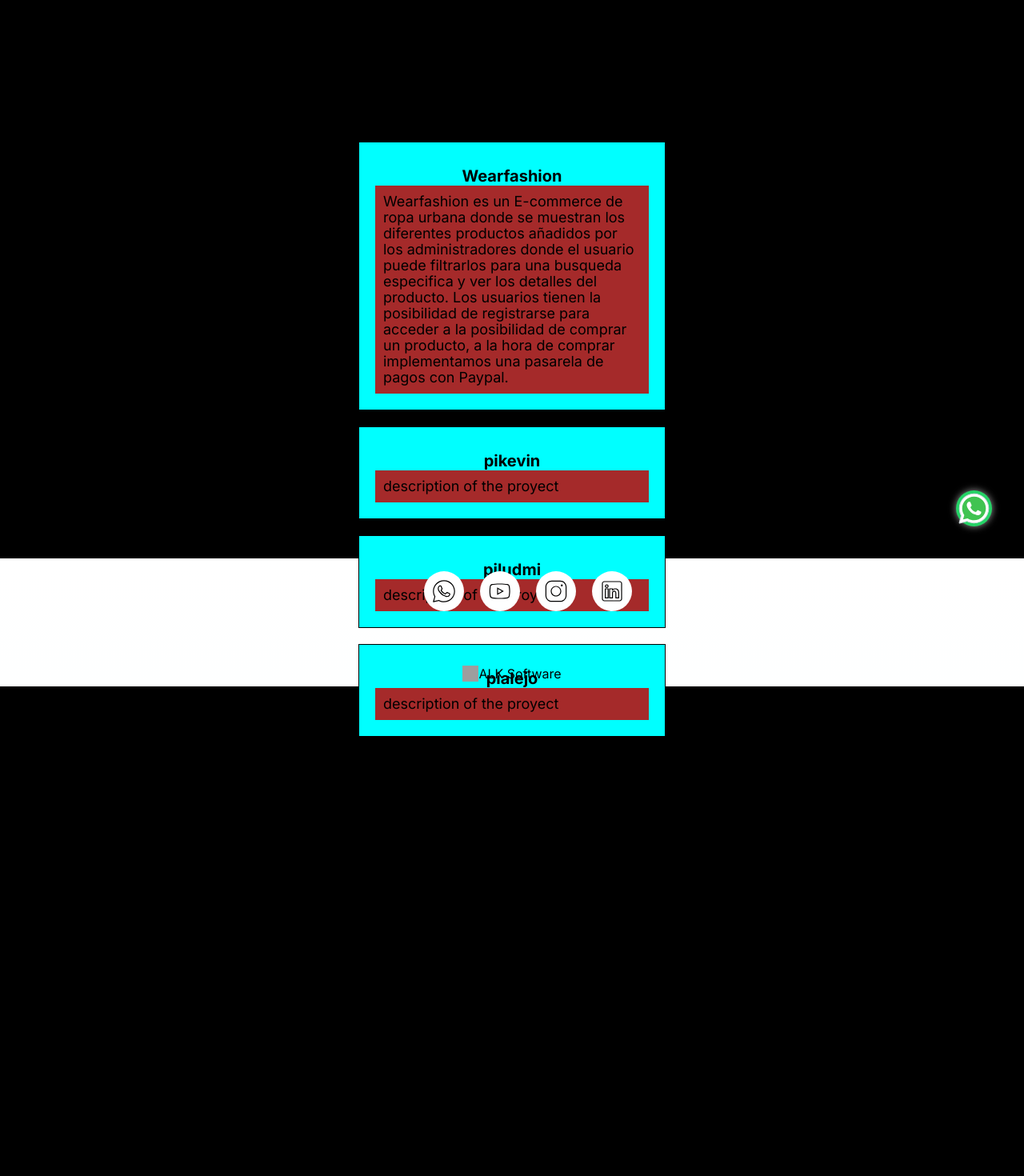
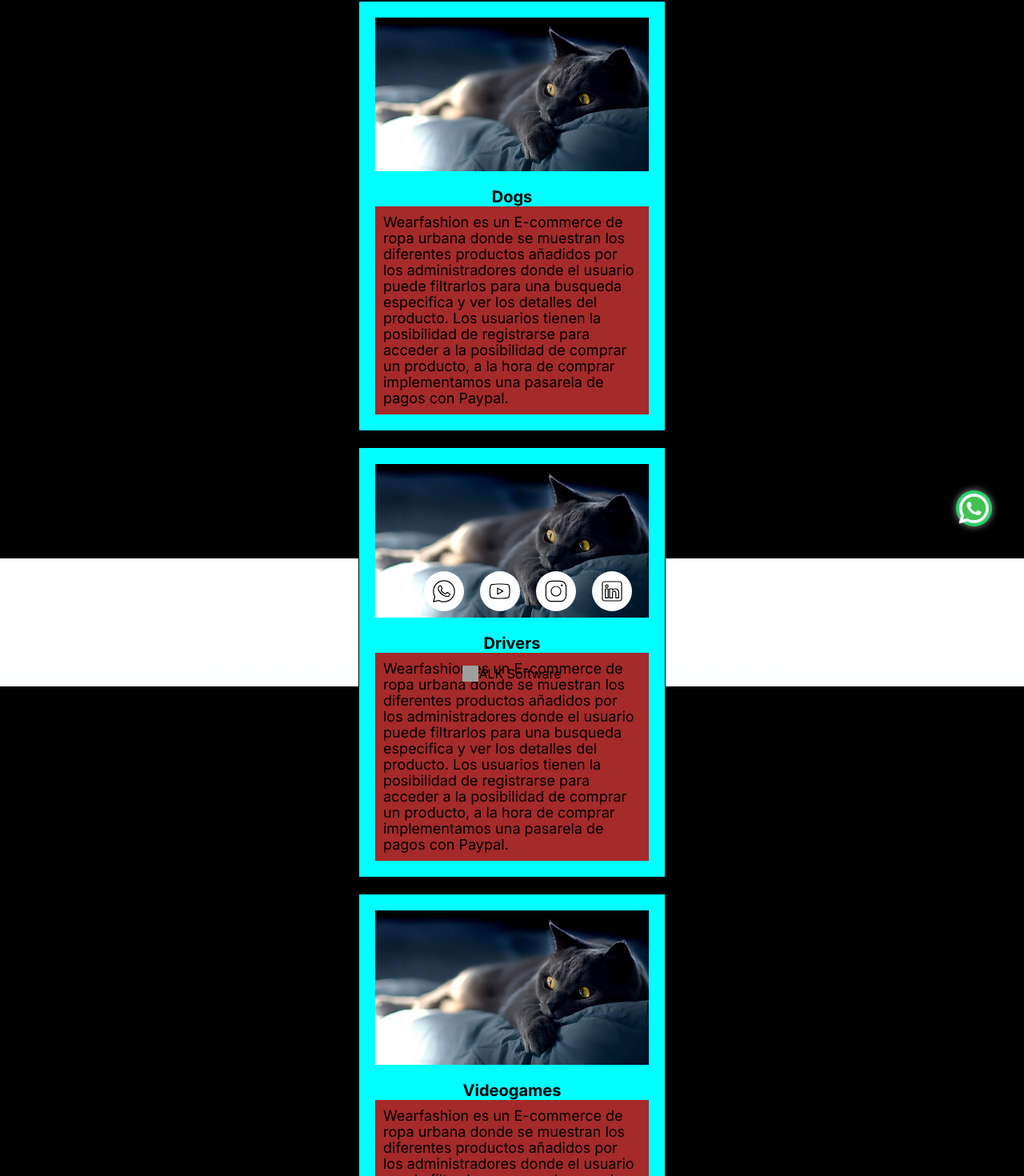
Before and after one commit to alejoborracci21/ALK-Software, a Next.js app: page /portfolio in a window 1280 px wide. Shown: the part 102-1572 px from the top of the page at 80% size. Before the commit the page ends 1063 px from the top, so only its background shows below. Built offline with nearby package versions, Linux system fonts and the light colour scheme; grey boxes are pictures that could not be loaded.

Commit message:
proyect demo

```diff
--- a/src/app/portfolio/components/list.tsx
+++ b/src/app/portfolio/components/list.tsx
@@ -1,29 +1,47 @@
 import styles from "./list.module.css";
-import proyectos from "../proyects.json";
-
-
-interface Proyecto {
-  name: string;
-  description: string;
-  image: string;
-}
-
-const { proyects } = proyectos;
-
+import Image from "next/image";
+import cat from "../images/cat.jpg"
 
 
 export const ListProyect = () => {
   return (
     <div className={styles.container}>
       <div className={styles.title}>LISTA DE PROYECTOS</div>
-      {proyects.map((p: Proyecto, index: number) => (
-        <div key={index} className={styles.proyect}>
-          <h1 className={styles.name}>{p.name}</h1>
+
+        <div key="wearfashion" className={styles.proyect}>
+          <Image src={cat} alt="cat" width={200} height={200} className={styles.image}/>
+          <h1 className={styles.name}>Wearfashion</h1>
           <div className={styles.text}>
-            <p className={styles.description}>{p.description}</p>
+            <p className={styles.description}>Wearfashion es un E-commerce de ropa urbana donde se muestran los diferentes productos añadidos por los administradores donde el usuario puede filtrarlos para una busqueda especifica y ver los detalles del producto. Los usuarios tienen la posibilidad de registrarse para acceder a la posibilidad de comprar un producto, a la hora de comprar implementamos una pasarela de pagos con Paypal.</p>
           </div>
         </div>
-      ))}
+
+        <div key="Dogs" className={styles.proyect}>
+          <Image src={cat} alt="cat" width={200} height={200} className={styles.image}/>
+          <h1 className={styles.name}>Dogs</h1>
+          <div className={styles.text}>
+            <p className={styles.description}>Wearfashion es un E-commerce de ropa urbana donde se muestran los diferentes productos añadidos por los administradores donde el usuario puede filtrarlos para una busqueda especifica y ver los detalles del producto. Los usuarios tienen la posibilidad de registrarse para acceder a la posibilidad de comprar un producto, a la hora de comprar implementamos una pasarela de pagos con Paypal.</p>
+          </div>
+        </div>
+
+        <div key="Drivers" className={styles.proyect}>
+          <Image src={cat} alt="cat" width={200} height={200} className={styles.image}/>
+          <h1 className={styles.name}>Drivers</h1>
+          <div className={styles.text}>
+            <p className={styles.description}>Wearfashion es un E-commerce de ropa urbana donde se muestran los diferentes productos añadidos por los administradores donde el usuario puede filtrarlos para una busqueda especifica y ver los detalles del producto. Los usuarios tienen la posibilidad de registrarse para acceder a la posibilidad de comprar un producto, a la hora de comprar implementamos una pasarela de pagos con Paypal.</p>
+          </div>
+        </div>
+
+        <div key="Videogames" className={styles.proyect}>
+          <Image src={cat} alt="cat" width={200} height={200} className={styles.image}/>
+          <h1 className={styles.name}>Videogames</h1>
+          <div className={styles.text}>
+            <p className={styles.description}>Wearfashion es un E-commerce de ropa urbana donde se muestran los diferentes productos añadidos por los administradores donde el usuario puede filtrarlos para una busqueda especifica y ver los detalles del producto. Los usuarios tienen la posibilidad de registrarse para acceder a la posibilidad de comprar un producto, a la hora de comprar implementamos una pasarela de pagos con Paypal.</p>
+          </div>
+        </div>
+
+
+
     </div>
   );
 };
```
Also changed, not shown: src/app/portfolio/images/cat.jpg (added).
